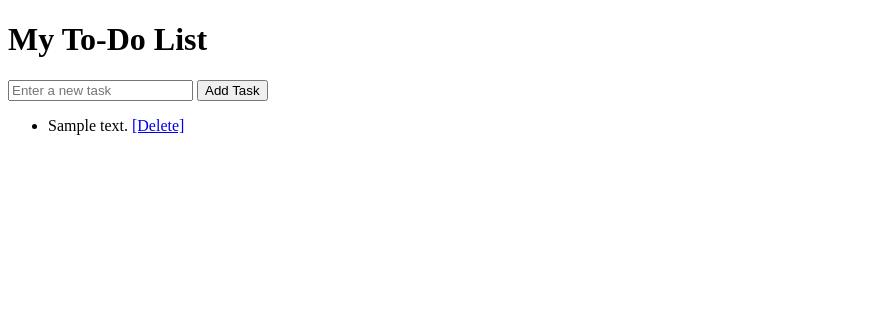
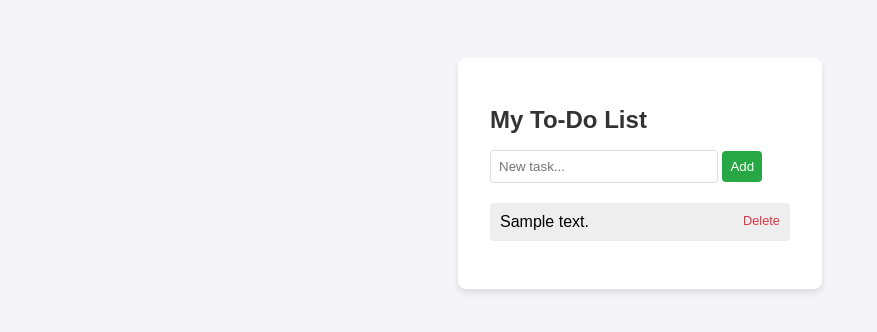
Before and after one commit to ikmahn/python-todo-docker, a Flask app: template templates/index.html in a window 1280 px wide. Shown: the top 332 px of the page, without its empty margins (0-877 px from the left). Run offline with Flask 3, Linux system fonts and the light colour scheme; the template is opened without the code that fills it: most values are stand-ins (such as "Sample title", 1, 10 or a date in 2020).

Commit message:
Final polish: Added CSS and finalized templates

```diff
--- a/templates/index.html
+++ b/templates/index.html
@@ -2,20 +2,32 @@
 <html>
 <head>
     <title>Python To-Do App</title>
+    <style>
+        body { font-family: sans-serif; background-color: #f4f4f9; display: flex; justify-content: center; padding-top: 50px; }
+        .container { background: white; padding: 2rem; border-radius: 8px; box-shadow: 0 4px 6px rgba(0,0,0,0.1); width: 300px; }
+        h1 { color: #333; font-size: 1.5rem; }
+        input { padding: 8px; width: 70%; border: 1px solid #ddd; border-radius: 4px; }
+        button { padding: 8px; background: #28a745; color: white; border: none; border-radius: 4px; cursor: pointer; }
+        ul { list-style: none; padding: 0; margin-top: 20px; }
+        li { background: #eee; margin-bottom: 5px; padding: 10px; border-radius: 4px; display: flex; justify-content: space-between; }
+        a { color: #dc3545; text-decoration: none; font-size: 0.8rem; }
+    </style>
 </head>
 <body>
+    <div class="container">
         <h1>My To-Do List</h1>
         <form action="/add" method="POST">
-        <input type="text" name="task" placeholder="Enter a new task" required>
-        <button type="submit">Add Task</button>
+            <input type="text" name="task" placeholder="New task..." required>
+            <button type="submit">Add</button>
         </form>
         <ul>
             {% for task in tasks %}
                 <li>
                     {{ task.content }}
-                <a href="/delete/{{ task.id }}">[Delete]</a>
+                    <a href="/delete/{{ task.id }}">Delete</a>
                 </li>
             {% endfor %}
         </ul>
+    </div>
 </body>
 </html>
```
Lines whose indentation alone changed are shown as unchanged.
